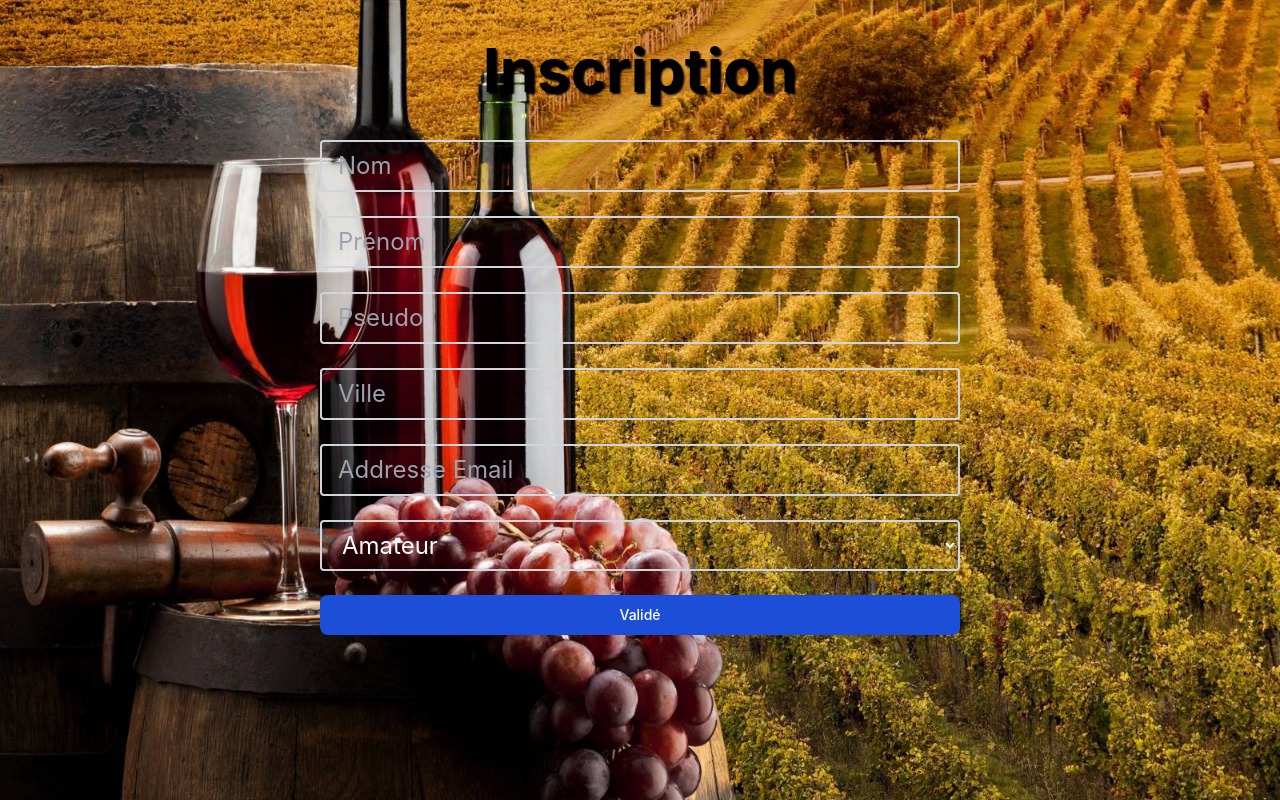
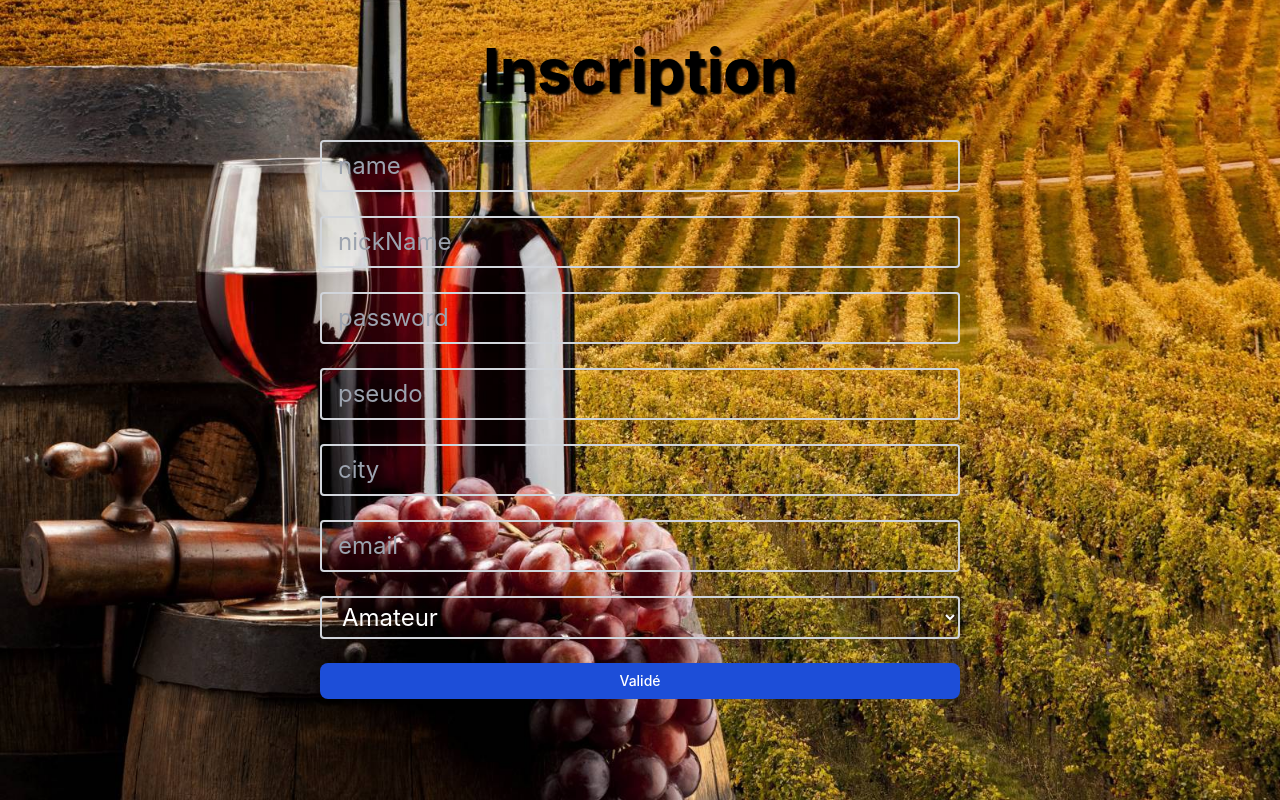
Before and after one commit to BenoitAd/FrontProjectVin, a React (Create React App) app: page /inscription in a window 1280 px wide. Built offline with nearby package versions, Linux system fonts and the light colour scheme.

Commit message:
feat: hooks for register

```diff
--- /dev/null
+++ b/src/components/RegisterInput.jsx
@@ -0,0 +1,16 @@
+export default function registerInput(props) {
+    const { label, onChange } = props;
+
+    return (
+    <input
+        type="text"
+        class="form-control block w-full px-4 py-2 text-2xl font-normal text-white bg-clip-padding border-2 border-solid bg-transparent
+        border-gray-300 rounded transition ease-in-out m-0 focus:text-black focus:bg-white focus:border-blue-600 focus:outline-none"
+        id="prenomInput"
+        placeholder={String(label)}
+        onChange={(e)=>onChange(e.target.value)}
+    />
+    )
+
+
+}
--- a/src/pages/Register.jsx
+++ b/src/pages/Register.jsx
@@ -1,55 +1,59 @@
+import React , {useState} from 'react'
+import RegisterInput from '../components/RegisterInput'
+
 export default function Register() {
+    // hooks
+    const [name,setName]=useState("")
+    const [nickName,setNickName]=useState("")
+    const [password,setPassword]=useState("")
+    const [email,setEmail]=useState("")
+    const [pseudo,setPseudo]=useState("")
+    const [city,setCity]=useState("")
+    const [badge,setBadge]=useState("")
+
+    async function signUp(event)
+    {
+        event.preventDefault()
+        let item={name,nickName,password,email,pseudo,city,badge}
+        console.log(item)
+        /*
+        // api call
+        let response = await fetch("link",{
+            method:"POST",
+            body:JSON.stringify(item),
+            headers:{
+                "Content-type":'application/json',
+                "Accept":'application/json'
+            }
+        })
+        response = await response.json()
+        */
+        //todo : stocker dans un store
+
+    }
+
+
+
         // register form
         return (
-        <div class="bg-[url('/public/vignoble.jpeg')] h-full bg-no-repeat bg-center absolute bg-cover inset-0">
+        <div class="bg-[url('/public/vignoble.jpeg')] h-full bg-no-repeat bg-center absolute bg-cover inset-0 overflow-hidden">
             <div class="max-w-2xl max-h-4xl mx-auto my-10 ">
                 <h1 class="text-6xl font-bold text-center my-6 text-color shadow_title ">Inscription</h1>
-                <form class="px-4 my-10 max-w-3xl mx-auto space-y-6 ">
+                <form class="px-4 my-10 max-w-3xl mx-auto space-y-6 " onSubmit={signUp}>
                     <div class="mb-4 mt-4 space-y-6">
-                        <input
-                            type="text"
-                            class="form-control block w-full px-4 py-2 text-2xl font-normal text-white bg-clip-padding border-solid border-2
-                            border-gray-300 rounded transition ease-in-out m-0 focus:text-black focus:bg-white focus:border-blue-600 focus:outline-none bg-transparent"
-                            id="nomInput"
-                            placeholder="Nom"
-                        />
-
-                        <input
-                            type="text"
-                            class="form-control block w-full px-4 py-2 text-2xl font-normal text-white bg-clip-padding border-2 border-solid bg-transparent
-                            border-gray-300 rounded transition ease-in-out m-0 focus:text-black focus:bg-white focus:border-blue-600 focus:outline-none"
-                            id="prenomInput"
-                            placeholder="Prénom"
-                        />
-
-                        <input
-                            type="text"
-                            class="form-control block w-full px-4 py-2 text-2xl font-normal text-white bg-clip-padding border-solid border-2 bg-transparent
-                            border-gray-300 rounded transition ease-in-out m-0 focus:text-black focus:bg-white focus:border-blue-600 focus:outline-none"
-                            id="pseudoInput"
-                            placeholder="Pseudo"
-                        />
-
-                        <input
-                            type="text"
-                            class="form-control block w-full px-4 py-2 text-2xl font-normal text-white bg-clip-padding border-solid border-2 bg-transparent
-                            border-gray-300 rounded transition ease-in-out m-0 focus:text-black focus:bg-white focus:border-blue-600 focus:outline-none"
-                            id="villeInput"
-                            placeholder="Ville"
-                        />
-
-                        <input
-                            type="text"
-                            class="form-control block w-full px-4 py-2 text-2xl font-normal text-white bg-clip-padding border-2 border-solid bg-transparent
-                            border-gray-300 rounded transition ease-in-out m-0 focus:text-black focus:bg-white focus:border-blue-600 focus:outline-none"
-                            id="mailInput"
-                            placeholder="Addresse Email"
-                        />
+                       <RegisterInput label="name" onChange={setName}/>
+                       <RegisterInput label="nickName" onChange={setNickName} />
+                       <RegisterInput label="password" onChange={setPassword}/>
+                       <RegisterInput label="pseudo" onChange={setPseudo}/>
+                       <RegisterInput label="city" onChange={setCity}/>
+                       <RegisterInput label="email" onChange={setEmail}/>
 
                         <div class="space-y-2">
-                        <select class="form-control block w-full px-4 py-2 text-2xl font-normal text-white bg-transparent bg-clip-padding border-2 border-solid
+                        <select class="form-control block w-full px-4 py-1 text-2xl font-normal text-white bg-transparent bg-clip-padding border-2 border-solid
                         border-gray-300 rounded transition ease-in-out m-0 focus:text-dark focus:bg-transparent focus:border-blue-600 focus:outline-none "
-                        id="userBadge" placeholder="Votre badge">
+                        id="userBadge" placeholder="Votre badge"
+                        onChange={(e)=>setBadge(e.target.value)}
+                        value={badge}>
                             <option value="Amateur">Amateur</option>
                             <option value="Passioné">Passioné</option>
                             <option value="Professionnelle">Professionnelle</option>
@@ -57,7 +61,7 @@ export default function Register() {
                         </div>
                         <div class="flex justify-center" >
                             <button type="submit" class="w-full text-white bg-blue-700 text-l hover:bg-blue-800 focus:ring-4 focus:outline-none focus:ring-blue-300 font-medium rounded-lg
-                            text-sm px-5 py-2.5 text-center dark:bg-blue-600 dark:hover:bg-blue-300 dark:focus:ring-blue-300">
+                            text-sm px-5 py-2 text-center dark:bg-blue-600 dark:hover:bg-blue-300 dark:focus:ring-blue-300">
                                 Validé
                             </button>
                         </div>
```
